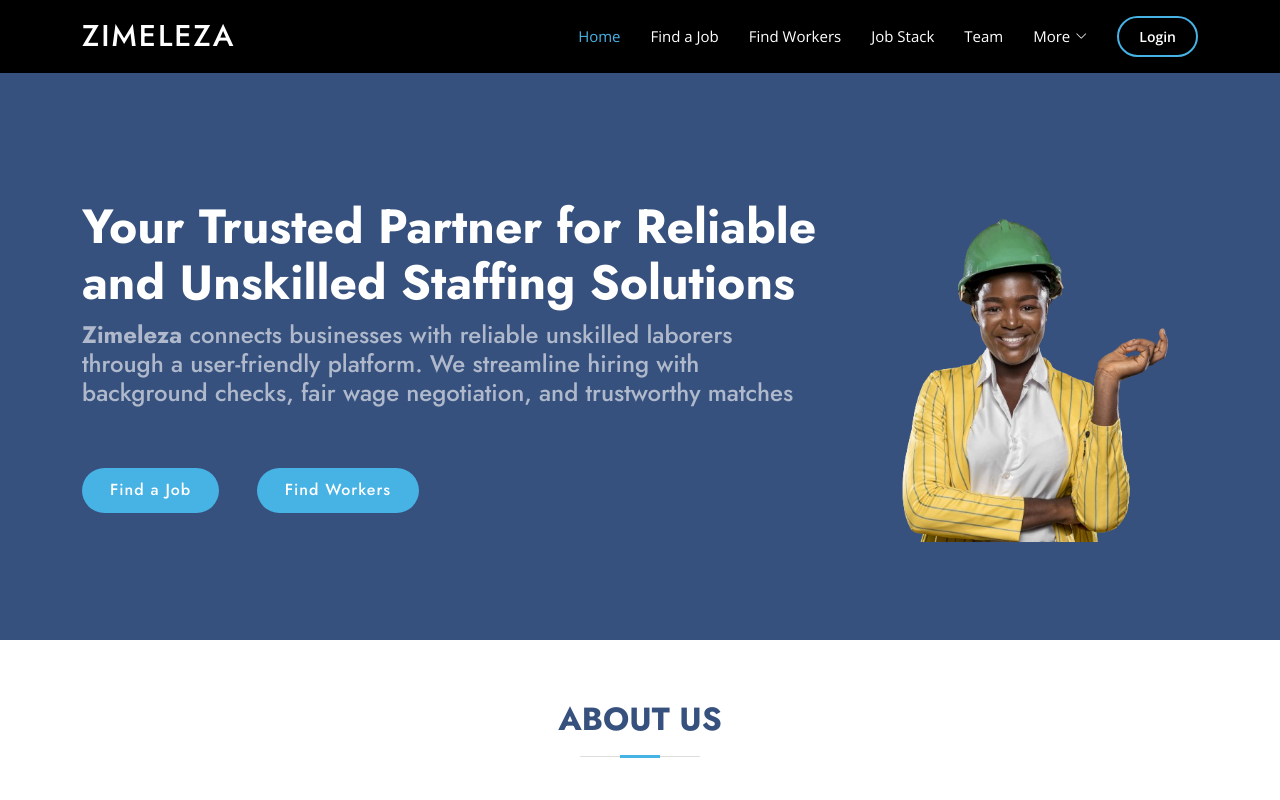
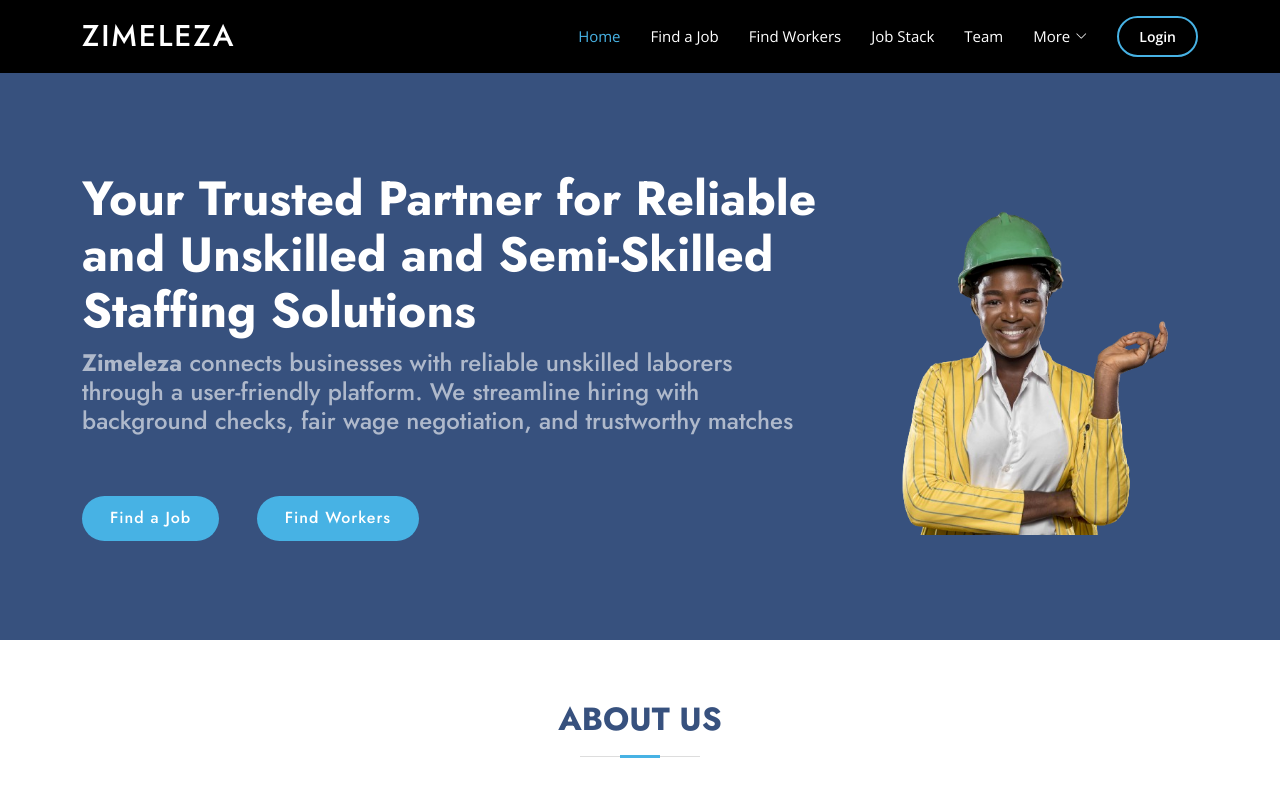
Before and after one commit to PhillDev-coder256/zimeleza, a plain HTML site: page index.html in a window 1280 px wide. Shown: the top 800 px of the page. Drawn offline with nearby package versions, Linux system fonts and the light colour scheme.

Commit message:
added semi skilled

```diff
--- a/index.html
+++ b/index.html
@@ -77,7 +77,7 @@
     <div class="container">
       <div class="row">
         <div class="col-lg-8 d-flex flex-column justify-content-center pt-4 pt-lg-0 order-2 order-lg-1" data-aos="fade-up" data-aos-delay="200">
-          <h1>Your Trusted Partner for Reliable and Unskilled Staffing Solutions</h1>
+          <h1>Your Trusted Partner for Reliable and Unskilled and Semi-Skilled Staffing Solutions</h1>
           <h2><b>Zimeleza</b> connects businesses with reliable unskilled laborers through a user-friendly platform. We streamline hiring with background checks, fair wage negotiation, and trustworthy matches</h2>
           <div class="d-block justify-content-center justify-content-lg-start">
             <div>
```
